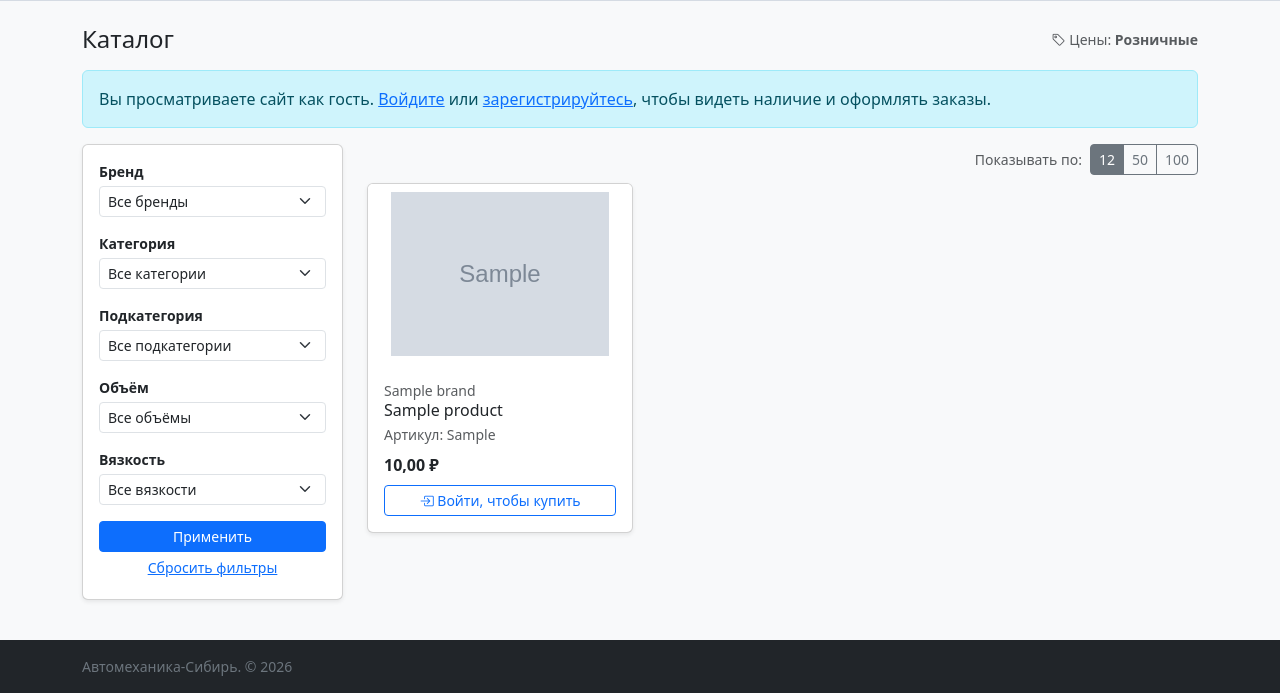
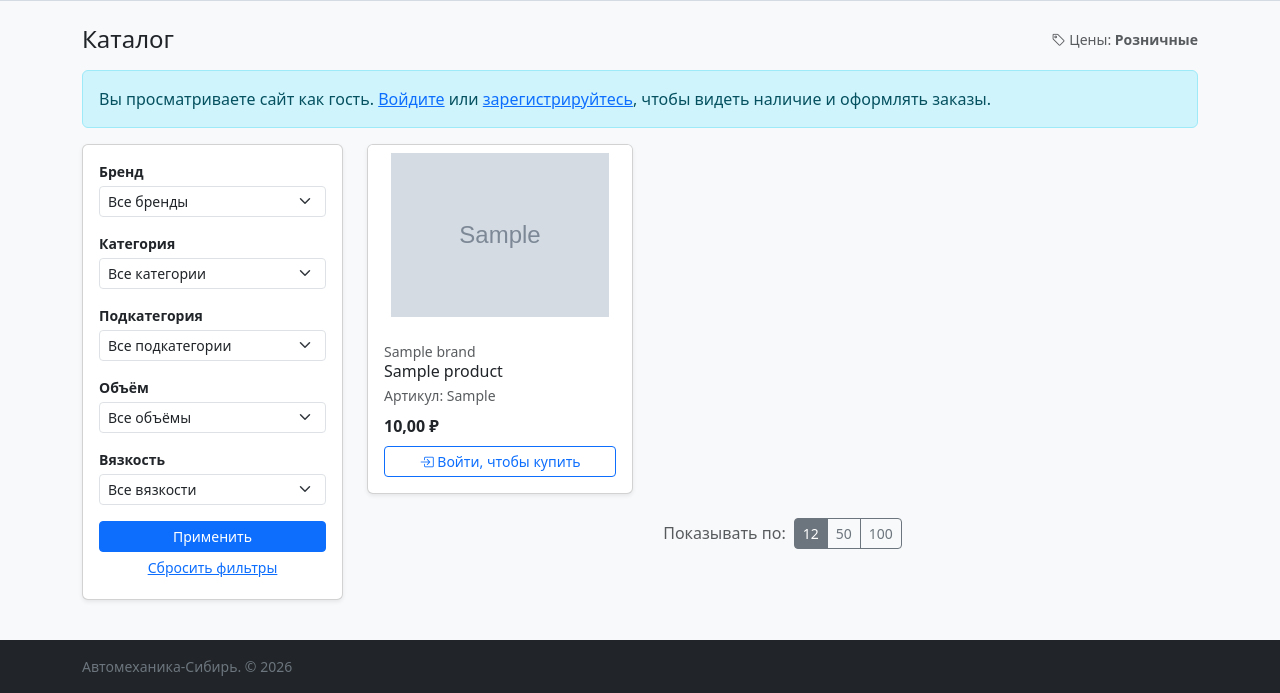
Before and after one commit to axci/ams_website, a Django app: page / in a window 1280 px wide. Shown: the part 420-1113 px from the top of the page. Run offline with Django 5.2, Linux system fonts and the light colour scheme; data comes from the database, SQL or seed files in the repository; tables that the repository leaves empty hold one stand-in row (values such as "Sample post"); grey boxes marked "Sample" are stand-in pictures; some libraries are stand-ins or nearby versions.

Commit message:
Catalog: move per-page control above pagination, match its font
Place the "Показывать по: 12/50/100" control just above the
"Страница X из Y" line and drop the `small` class so the label
matches the pagination font size.

Co-Authored-By: Claude Opus 4.8 <noreply@anthropic.com>

```diff
--- a/templates/catalog/product_list.html
+++ b/templates/catalog/product_list.html
@@ -129,16 +129,6 @@
 
   <div class="col-lg-9">
     {% if page_obj %}
-    {% with flt="q="|add:query|add:"&brand="|add:selected_brand|add:"&category="|add:selected_category|add:"&subcategory="|add:selected_subcategory|add:"&volume="|add:selected_volume|add:"&viscosity="|add:selected_viscosity|add:"&in_stock="|add:selected_in_stock %}
-    <div class="d-flex justify-content-end align-items-center mb-2 gap-2">
-      <span class="small text-muted">Показывать по:</span>
-      <div class="btn-group btn-group-sm" role="group">
-        {% for opt in per_page_options %}
-        <a href="?{{ flt }}&per_page={{ opt }}" class="btn btn-outline-secondary {% if per_page == opt %}active{% endif %}">{{ opt }}</a>
-        {% endfor %}
-      </div>
-    </div>
-    {% endwith %}
     <div class="row row-cols-1 row-cols-sm-2 row-cols-xl-3 g-3">
       {% for product in page_obj %}
       {% include 'catalog/_product_card.html' %}
@@ -147,9 +137,20 @@
       {% endfor %}
     </div>
 
+    {% with flt="q="|add:query|add:"&brand="|add:selected_brand|add:"&category="|add:selected_category|add:"&subcategory="|add:selected_subcategory|add:"&volume="|add:selected_volume|add:"&viscosity="|add:selected_viscosity|add:"&in_stock="|add:selected_in_stock %}
+    <div class="d-flex justify-content-center align-items-center mt-4 mb-2 gap-2">
+      <span class="text-muted">Показывать по:</span>
+      <div class="btn-group btn-group-sm" role="group">
+        {% for opt in per_page_options %}
+        <a href="?{{ flt }}&per_page={{ opt }}" class="btn btn-outline-secondary {% if per_page == opt %}active{% endif %}">{{ opt }}</a>
+        {% endfor %}
+      </div>
+    </div>
+    {% endwith %}
+
     {% if page_obj.paginator.num_pages > 1 %}
     {% with qs="q="|add:query|add:"&brand="|add:selected_brand|add:"&category="|add:selected_category|add:"&subcategory="|add:selected_subcategory|add:"&volume="|add:selected_volume|add:"&viscosity="|add:selected_viscosity|add:"&in_stock="|add:selected_in_stock %}
-    <nav class="mt-4">
+    <nav class="mb-4">
       <ul class="pagination justify-content-center">
         {% if page_obj.has_previous %}
         <li class="page-item"><a class="page-link" href="?{{ qs }}&per_page={{ per_page }}&page={{ page_obj.previous_page_number }}">Назад</a></li>
```
